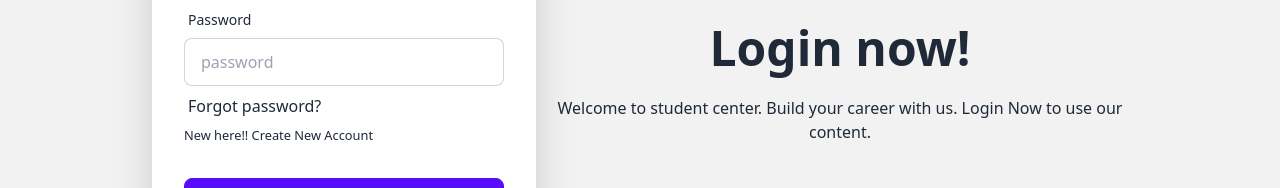
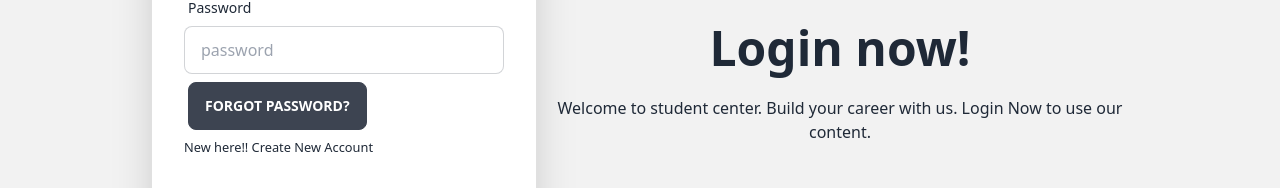
Before and after one commit to KPorus/b610-learning-platform-client-side-KPorus, a React (Create React App) app: page /login in a window 1280 px wide. Shown: the part 368-556 px from the top of the page. Built offline with nearby package versions, Linux system fonts and the light colour scheme; no server answers.

Commit message:
update on login and registration

```diff
--- a/src/component/Context/AuthProvider/AuthProvider.js
+++ b/src/component/Context/AuthProvider/AuthProvider.js
@@ -1,5 +1,5 @@
 import React, { createContext } from 'react';
-import { createUserWithEmailAndPassword, getAuth, onAuthStateChanged, signInWithEmailAndPassword, signInWithPopup, signOut } from "firebase/auth";
+import { createUserWithEmailAndPassword, getAuth, onAuthStateChanged, sendEmailVerification, sendPasswordResetEmail, signInWithEmailAndPassword, signInWithPopup, signOut } from "firebase/auth";
 import app from "../../../fire.config/fire.config"
 import { useState, useEffect } from 'react';
 
@@ -31,6 +31,15 @@ const AuthProvider = ({children}) => {
         return signInWithEmailAndPassword(auth, email, password);
       }
 
+      const verifyEmail = () =>{
+        return sendEmailVerification(auth.currentUser);
+    }
+
+    const forgetPassword =(email)=>
+    {
+        return sendPasswordResetEmail(auth, email)
+    }
+
     useEffect(() => {
         const unsubscribe = onAuthStateChanged(auth, (currentUser) => {
 
@@ -46,7 +55,7 @@ const AuthProvider = ({children}) => {
 
     }, [])
 
-    const authInfo = { user, googleLogin, usersignOut, createUser , setLoading, login, setUser}
+    const authInfo = { user, googleLogin, usersignOut, createUser , setLoading, login, setUser, verifyEmail, forgetPassword}
     return (
         <AuthContext.Provider value={authInfo}>
             {children}
--- a/src/component/Login.jsx
+++ b/src/component/Login.jsx
@@ -6,11 +6,13 @@ import { GoogleAuthProvider } from "firebase/auth";
 import { toast } from 'react-hot-toast';
 import { AuthContext } from "./Context/AuthProvider/AuthProvider";
 
+
 const Login = () => {
+  const [email , setemail] = useState("")
   const navigate = useNavigate();
   const location = useLocation();
-
-  const { googleLogin, login, setLoading,setUser } = useContext(AuthContext);
+  const from = location.state?.from?.pathname || '/';
+  const { googleLogin, login, setLoading, setUser, forgetPassword } = useContext(AuthContext);
 
 
   const [userInfo, setUserInfo] = useState({
@@ -64,15 +66,13 @@ const Login = () => {
       setErrors({ ...errors, password: "Must be at least 6 characters" });
       setUserInfo({ ...userInfo, password: "" });
     }
-    else if(noSymbolError)
-    {
-      setErrors({...errors,password:"Must have a unique number"});
-      setUserInfo({...userInfo,password:" "});
+    else if (noSymbolError) {
+      setErrors({ ...errors, password: "Must have a unique number" });
+      setUserInfo({ ...userInfo, password: " " });
     }
-    else if(noCapitalLetterError)
-    {
-      setErrors({...errors,password:"Must have a capital letter"});
-      setUserInfo({...userInfo,password:" "});
+    else if (noCapitalLetterError) {
+      setErrors({ ...errors, password: "Must have a capital letter" });
+      setUserInfo({ ...userInfo, password: " " });
     }
     else {
       setErrors({ ...errors, password: "" });
@@ -94,6 +94,21 @@ const Login = () => {
       });
   }
 
+  let resetPass = ()=>
+  {
+    setLoading(true);
+    forgetPassword(userInfo.email)
+    .then(() => {
+      // Password reset email sent!
+      // ..
+      toast.success("Check your Mail. Reset password mail has been sent")
+    })
+    .catch((error) => {
+      const errorMessage = error.message;
+      setErrors({ ...errors, general: "errorMessage" });
+      // ..
+    });
+  }
 
   return (
     <div className='hero min-h-screen bg-base-200'>
@@ -134,15 +149,23 @@ const Login = () => {
                 required
                 onChange={handlePasswordChange}
               />
-               {errors.password && <p className="text-red-600">{errors.password}</p>}
+              {errors.password && <p className="text-red-600">{errors.password}</p>}
               <label className='label'>
-
-                Forgot password?
-
+                <a href="#my-modal-2" className="btn">Forgot password?</a>
+                <div className="modal" id="my-modal-2">
+                  <div className="modal-box">
+                    <h3 className="font-bold text-lg">Reset Password!!</h3>
+                    <p className="py-4">Click the reset button to reset password</p>
+                    <div className="modal-action">
+                      <a href="#" className="btn" onClick={resetPass}>Reset Password</a>
+                    </div>
+                  </div>
+                </div>
               </label>
               <small> <Link to="/reg">New here!! Create New Account</Link></small>
             </div>
             <div className='form-control mt-6'>
+              {errors.general && <p className="text-red-600">{errors.general}</p>}
               <button className='btn btn-primary'>Login</button>
               <button className="btn btn-accent mt-2" onClick={handleGoogleLogin}><FcGoogle className="text-2xl mr-2"></FcGoogle>Google Login</button>
             </div>
--- a/src/component/Registration.jsx
+++ b/src/component/Registration.jsx
@@ -1,5 +1,6 @@
 import React, { useContext } from "react";
 import { useState } from "react";
+import { toast } from 'react-hot-toast';
 import { AuthContext } from "./Context/AuthProvider/AuthProvider";
 import { Link } from 'react-router-dom';
 
@@ -15,7 +16,7 @@ const Registration = () => {
   });
 
   const [accepted, setAccepted] = useState(false);
-  const {  createUser, setLoading } = useContext(AuthContext);
+  const {  createUser, setLoading, verifyEmail } = useContext(AuthContext);
 
   let handleLogin = (e) => {
     e.preventDefault();
@@ -26,8 +27,9 @@ const Registration = () => {
     createUser(email, password)
       .then(result => {
         const user = result.user;
+        setLoading(true)
         user.displayName = name;
-        setLoading(true)
+        verify();
         e.target.reset();
       })
       .catch(error => {
@@ -78,6 +80,14 @@ const Registration = () => {
   {
     setAccepted(e.target.checked)
   }
+
+
+  let verify = ()=>
+  {
+    verifyEmail();
+    toast("Check your Mail. And active the verification.")
+  }
+
     return (
         <div className='hero min-h-screen bg-base-200' onSubmit={handleLogin}>
       <div className='hero-content flex-col lg:flex-row-reverse'>
@@ -128,11 +138,7 @@ const Registration = () => {
                 onChange={handlePasswordChange}
               />
               {errors.password && <p className="text-red-600">{errors.password}</p>}
-              <label className='label'>
-                <a href='#' className='label-text-alt link link-hover'>
-                  Forgot password?
-                </a>
-              </label>
+
              <small> <Link to="/login">Already have a account!! Login</Link></small>
              <div className="flex text-xl">
              <input
```
